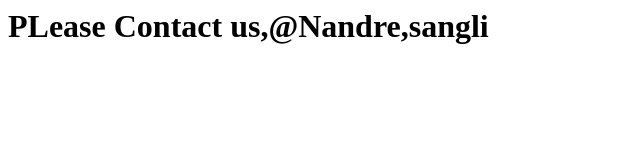
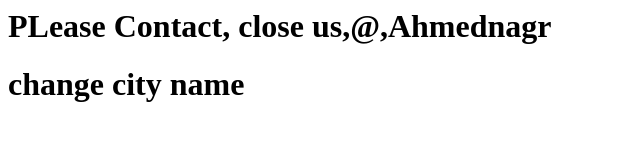
Before and after one commit to ganeshpacharane/metgitdemo, a plain HTML site: page contact.html in a window 1280 px wide. Shown: the whole page, without its empty margins (0-640 px from the left). Drawn offline with Linux system fonts and the light colour scheme.

Commit message:
Initial commit

```diff
--- a/contact.html
+++ b/contact.html
@@ -3,6 +3,7 @@
 <title>Contact us</title>
 </head>
 <body>
-<h1>PLease Contact us,@Nandre,sangli</h1>
+<h1>PLease Contact, close us,@,Ahmednagr</h1>
+<h1>change city name</h1>
 </body>
 </html>
```
Also changed, not shown: index.html (+1 -1 lines).
